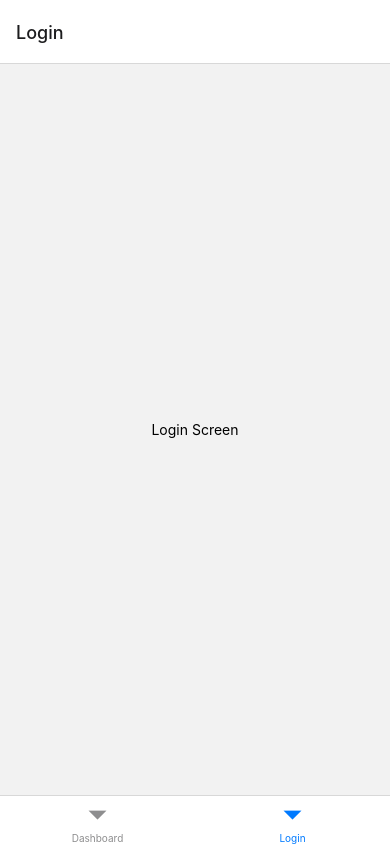
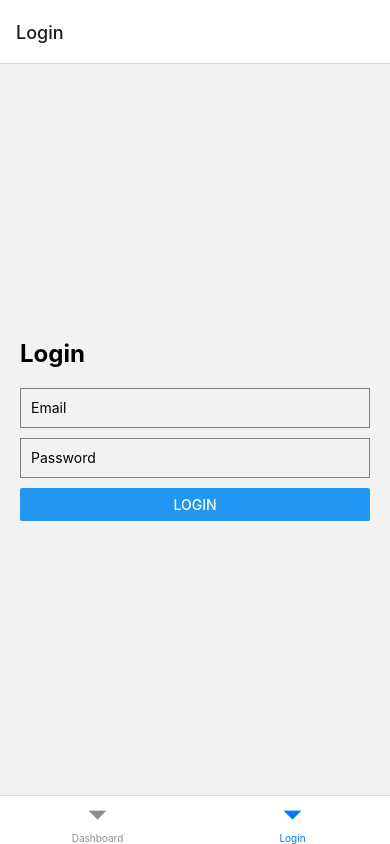
Before and after one commit to Tabares7/RefSys, a React Native app: screen /Login in a window 390 px wide. Built offline with nearby package versions, Linux system fonts and the light colour scheme.

Commit message:
refactor: Update file paths in App.js and package.json to reflect new directory structure

```diff
--- a/App.js
+++ b/App.js
@@ -1,7 +1,7 @@
 // App.js
 import React from 'react';
 import { NavigationContainer } from '@react-navigation/native';
-import AppNavigator from './components/AppNavigator';
+import AppNavigator from './src/components/AppNavigator';
 
 const App = () => {
   return (
--- a/package.json
+++ b/package.json
@@ -9,6 +9,7 @@
     "web": "expo start --web"
   },
   "dependencies": {
+    "@react-native-async-storage/async-storage": "^1.23.1",
     "@react-navigation/bottom-tabs": "^6.6.0",
     "@react-navigation/native": "^6.1.17",
     "@react-navigation/native-stack": "^6.10.0",
--- a/screens/LoginScreen.js
+++ /dev/null
@@ -1,13 +0,0 @@
-// screens/LoginScreen.js
-import React from 'react';
-import { View, Text} from 'react-native';
-
-const LoginScreen = () => {
-  return (
-    <View style={{ flex: 1, alignItems: 'center', justifyContent: 'center' }}>
-      <Text>Login Screen</Text>
-    </View>
-  );
-};
-
-export default LoginScreen;
--- a/components/AppNavigator.js
+++ b/src/components/AppNavigator.js
@@ -9,10 +9,21 @@ const Tab = createBottomTabNavigator();
 function AppNavigator() {
   return (
     <Tab.Navigator
-      screnOptions={{
-        activeTintColor: 'tomato',
-        inactiveTintColor: 'gray',
-      }}
+      screnOptions={
+        ({ route }) => ({
+          tabBarIcon: ({ focused, color, size }) => {
+            let iconName;
+
+            if (route.name === 'Dashboard') {
+              iconName = focused ? 'home' : 'home-outline';
+            } else if (route.name === 'Login') {
+              iconName = focused ? 'person' : 'person-outline';
+            }
+
+            return <Icon name={iconName} size={size} color={color} />;
+          },
+        })
+      }
     >
       <Tab.Screen name="Dashboard" component={DashboardScreen} />
       <Tab.Screen name="Login" component={LoginScreen} />
--- /dev/null
+++ b/src/screens/LoginScreen.js
@@ -0,0 +1,95 @@
+// src/screens/LoginScreen.js
+import React, { useState } from 'react';
+import { View, Text, TextInput, Button, StyleSheet, ActivityIndicator } from 'react-native';
+import { storeToken } from '../utils/authUtility'; // Importa la función para almacenar el token
+
+const LoginScreen = ({ navigation }) => {
+    const [email, setEmail] = useState('');
+    const [password, setPassword] = useState('');
+    const [loading, setLoading] = useState(false);
+    const [error, setError] = useState('');
+
+    const handleLogin = async () => {
+        setLoading(true);
+        setError('');
+        try {
+            const response = await fetch('http://192.168.0.8:5000/api/clinics/login', {
+                method: 'POST',
+                headers: {
+                    'Content-Type': 'application/json',
+                },
+                body: JSON.stringify({ email, password }),
+            });
+            const data = await response.json();
+            console.log(data)
+            setLoading(false);
+            if (response.ok) {
+                if (data.token) {
+                    // Guardar token en el almacenamiento seguro
+                    await storeToken(data.token);
+                    navigation.navigate('Dashboard'); // Navega al Dashboard
+                } else {
+                    setError('Login failed: ' + data.message);
+                }
+            } else {
+                setError('Login failed: ' + data.message);
+            }
+        } catch (error) {
+            setLoading(false);
+            setError('Login error: ' + error.message);
+        }
+    };
+
+    return (
+        <View style={styles.container}>
+            <Text style={styles.title}>Login</Text>
+            {error ? <Text style={styles.error}>{error}</Text> : null}
+            <TextInput
+                style={styles.input}
+                placeholder="Email"
+                value={email}
+                onChangeText={setEmail}
+                autoCapitalize="none"
+                keyboardType="email-address"
+            />
+            <TextInput
+                style={styles.input}
+                placeholder="Password"
+                value={password}
+                onChangeText={setPassword}
+                secureTextEntry
+            />
+            {loading ? (
+                <ActivityIndicator size="large" color="#0000ff" />
+            ) : (
+                <Button title="Login" onPress={handleLogin} />
+            )}
+        </View>
+    );
+};
+
+const styles = StyleSheet.create({
+    container: {
+        flex: 1,
+        justifyContent: 'center',
+        padding: 20,
+    },
+    title: {
+        fontSize: 24,
+        fontWeight: 'bold',
+        marginBottom: 20,
+    },
+    input: {
+        marginBottom: 10,
+        paddingHorizontal: 10,
+        height: 40,
+        borderColor: 'gray',
+        borderWidth: 1,
+    },
+    error: {
+        color: 'red',
+        marginBottom: 10,
+    },
+});
+
+export default LoginScreen;
--- /dev/null
+++ b/src/utils/authUtility.js
@@ -0,0 +1,29 @@
+// src/utils/authUtility.js
+import AsyncStorage from '@react-native-async-storage/async-storage';
+
+// Guardar token en el almacenamiento local
+export const storeToken = async (token) => {
+    try {
+        await AsyncStorage.setItem('authToken', token);
+    } catch (error) {
+        console.error('Error saving token', error);
+    }
+};
+
+// Recuperar token del almacenamiento local
+export const getToken = async () => {
+    try {
+        return await AsyncStorage.getItem('authToken');
+    } catch (error) {
+        console.error('Error retrieving token', error);
+    }
+};
+
+// Limpiar token del almacenamiento local
+export const removeToken = async () => {
+    try {
+        await AsyncStorage.removeItem('authToken');
+    } catch (error) {
+        console.error('Error removing token', error);
+    }
+};
```
Also changed, not shown: src/screens/RegisterScreen.js (added, +93 -0 lines), src/screens/DashboardScreen.js (renamed from screens/DashboardScreen.js), src/screens/DetailsScreen.js (renamed from screens/DetailsScreen.js), src/screens/HomeScreen.js (renamed from screens/HomeScreen.js), 1 other file (tests, documents, lock files or other folders).
